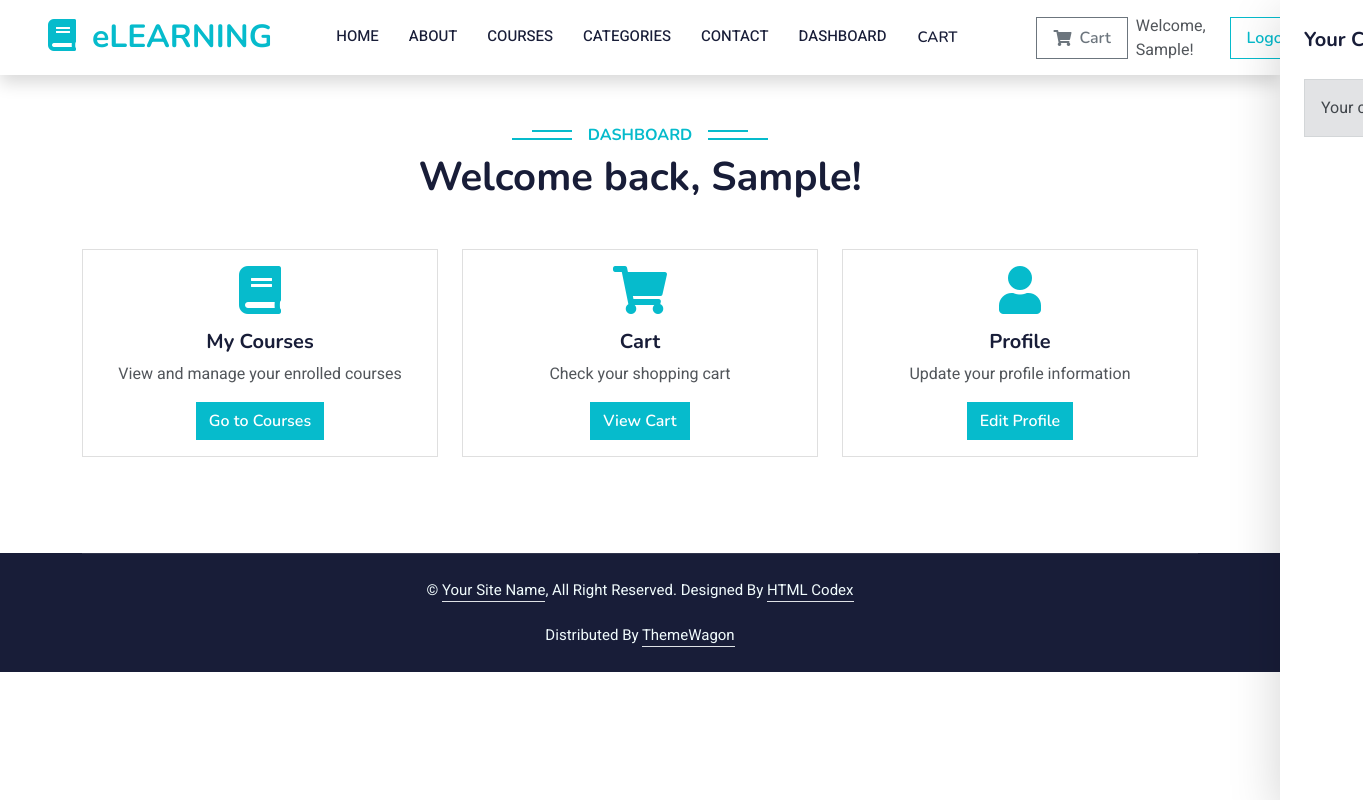
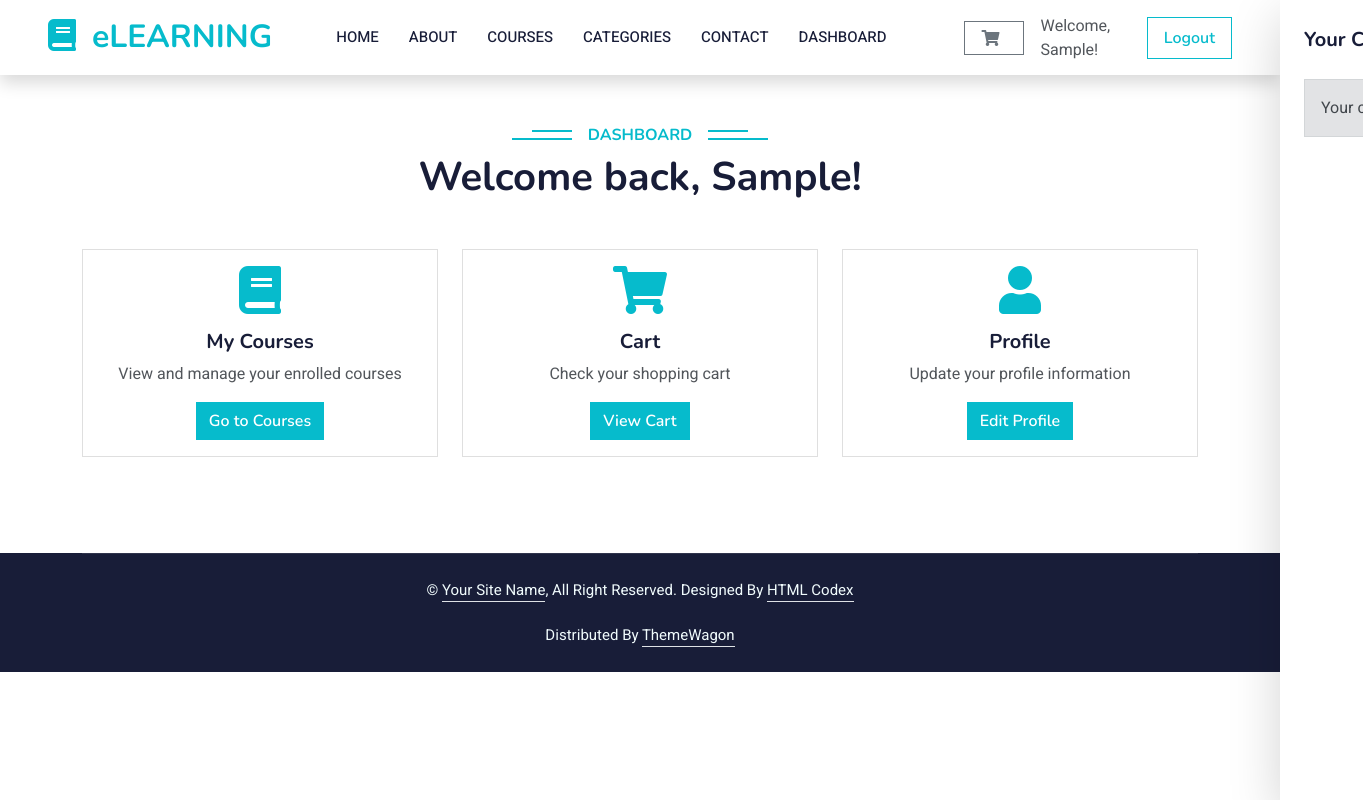
Before and after one commit to anasfalah3/LearnTech, a React (Vite) app in the folder frontend/: page /register in a window 1280 px wide. Both pictures are taken after typing "Sample", "Sample", "name@example.com", "Sample123", "Sample123" into the empty fields and a click on the button "Register". Shown: the whole page, 1363 px wide, since content can reach past the window. Built offline with nearby package versions, Linux system fonts and the light colour scheme.

Commit message:
feat: update cart and checkout functionality with improved navigation and authentication checks

```diff
--- a/frontend/src/components/cart/CartSidebar.jsx
+++ b/frontend/src/components/cart/CartSidebar.jsx
@@ -43,8 +43,8 @@ export default function CartSidebar() {
                                                 <span className="fw-semibold">Total</span>
                                                 <span className="fw-bold">${totalPrice.toFixed(2)}</span>
                                           </div>
-                                          <Link to="/cart" className="btn btn-primary w-100" onClick={closeSidebar}>
-                                                Go to Cart
+                                          <Link to="/checkout" className="btn btn-primary w-100" onClick={closeSidebar}>
+                                                Proceed to Checkout
                                           </Link>
                                     </div>
                               </>
--- a/frontend/src/components/common/Navbar.jsx
+++ b/frontend/src/components/common/Navbar.jsx
@@ -31,30 +31,21 @@ function Navbar() {
                     {isAuthenticated && (
                         <>
                             <Link to="/dashboard" className="nav-item nav-link">Dashboard</Link>
-                            <button type="button" onClick={openSidebar} className="nav-item nav-link btn btn-link position-relative">
-                                Cart
-                                {totalItems > 0 && (
-                                    <span className="position-absolute top-0 start-100 translate-middle badge rounded-pill bg-danger">
-                                        {totalItems}
-                                    </span>
-                                )}
-                            </button>
                             {isAdmin && <Link to="/admin" className="nav-item nav-link">Admin</Link>}
                         </>
                     )}
                 </div>
                 <div className="d-flex align-items-center px-4 px-lg-5">
+                    <button type="button" onClick={openSidebar} className="btn btn-outline-secondary position-relative d-flex align-items-center py-2 px-3 me-3">
+                        <i className="fa fa-shopping-cart me-2"></i>
+                        {totalItems > 0 && (
+                            <span className="position-absolute top-0 start-100 translate-middle badge rounded-pill bg-danger">
+                                {totalItems}
+                            </span>
+                        )}
+                    </button>
                     {isAuthenticated ? (
                         <div className="d-flex align-items-center gap-2">
-                            <button type="button" onClick={openSidebar} className="btn btn-outline-secondary position-relative d-flex align-items-center py-2 px-3">
-                                <i className="fa fa-shopping-cart me-2"></i>
-                                Cart
-                                {totalItems > 0 && (
-                                    <span className="position-absolute top-0 start-100 translate-middle badge rounded-pill bg-danger">
-                                        {totalItems}
-                                    </span>
-                                )}
-                            </button>
                             <span className="me-3 d-none d-lg-block">Welcome, {user.firstName}!</span>
                             <button onClick={handleLogout} className="btn btn-outline-primary py-2 px-3">
                                 Logout
--- a/frontend/src/components/courses/CourseCard.jsx
+++ b/frontend/src/components/courses/CourseCard.jsx
@@ -1,21 +1,13 @@
 import React from 'react'
-import { Link, useNavigate } from 'react-router-dom'
+import { Link } from 'react-router-dom'
 import { useCart } from '../../hooks/useCart'
-import { useAuth } from '../../hooks/useAuth'
 
 function CourseCard({ course }) {
       const { addToCart, cartItems } = useCart()
-      const { isAuthenticated } = useAuth()
-      const navigate = useNavigate()
 
       const inCart = cartItems.some((item) => item.id === course.id)
 
       const handleAddToCart = () => {
-            if (!isAuthenticated) {
-                  navigate('/login')
-                  return
-            }
-
             addToCart({
                   id: course.id,
                   slug: course.slug,
--- a/frontend/src/pages/cart/CheckoutPage.jsx
+++ b/frontend/src/pages/cart/CheckoutPage.jsx
@@ -1,12 +1,20 @@
-import React from 'react'
-import { Link, useNavigate } from 'react-router-dom'
+import React, { useEffect } from 'react'
+import { Link, useNavigate, useLocation } from 'react-router-dom'
 import { useCart } from '../../hooks/useCart'
 import { useAuth } from '../../hooks/useAuth'
 
 function CheckoutPage() {
       const { cartItems, totalItems, totalPrice, clearCart, showToast } = useCart()
-      const { enrollCourses } = useAuth()
+      const { enrollCourses, isAuthenticated } = useAuth()
       const navigate = useNavigate()
+      const location = useLocation()
+
+      useEffect(() => {
+            if (!isAuthenticated) {
+                  showToast('Please log in to continue to checkout.')
+                  navigate('/login', { state: { from: location }, replace: true })
+            }
+      }, [isAuthenticated, navigate, location, showToast])
 
       const handlePurchase = () => {
             enrollCourses(cartItems)
--- a/frontend/src/pages/public/CourseDetailPage.jsx
+++ b/frontend/src/pages/public/CourseDetailPage.jsx
@@ -1,13 +1,10 @@
-import { Link, useNavigate, useParams } from 'react-router-dom'
+import { Link, useParams } from 'react-router-dom'
 import { courses } from '../../data/courses'
 import { useCart } from '../../hooks/useCart'
-import { useAuth } from '../../hooks/useAuth'
 
 function CourseDetailPage() {
       const { slug } = useParams()
-      const navigate = useNavigate()
-      const { addToCart, cartItems } = useCart()
-      const { isAuthenticated } = useAuth()
+      const { addToCart, cartItems, openSidebar } = useCart()
       const course = courses.find((item) => item.slug === slug)
       const inCart = cartItems.some((item) => item.id === course?.id)
 
@@ -23,11 +20,6 @@ function CourseDetailPage() {
       }
 
       const handleAddToCart = () => {
-            if (!isAuthenticated) {
-                  navigate('/login')
-                  return
-            }
-
             addToCart({
                   id: course.id,
                   slug: course.slug,
@@ -73,9 +65,13 @@ function CourseDetailPage() {
                                           >
                                                 {inCart ? 'In Cart' : 'Add to Cart'}
                                           </button>
-                                          <Link to="/cart" className="btn btn-outline-primary btn-lg">
-                                                Go to Cart
-                                          </Link>
+                                          <button
+                                                type="button"
+                                                className="btn btn-outline-primary btn-lg"
+                                                onClick={openSidebar}
+                                          >
+                                                View Cart
+                                          </button>
                                     </div>
                               </div>
                         </div>
--- a/frontend/src/pages/user/DashboardPage.jsx
+++ b/frontend/src/pages/user/DashboardPage.jsx
@@ -1,8 +1,10 @@
 import React from 'react'
 import { useAuth } from '../../hooks/useAuth'
+import { useCart } from '../../hooks/useCart'
 
 function DashboardPage() {
       const { user } = useAuth()
+      const { openSidebar } = useCart()
 
       return (
             <div className="container-xxl py-5">
@@ -28,7 +30,7 @@ function DashboardPage() {
                                                 <i className="fa fa-shopping-cart fa-3x text-primary mb-3"></i>
                                                 <h5 className="card-title">Cart</h5>
                                                 <p className="card-text">Check your shopping cart</p>
-                                                <a href="/cart" className="btn btn-primary">View Cart</a>
+                                                <button type="button" className="btn btn-primary" onClick={openSidebar}>View Cart</button>
                                           </div>
                                     </div>
                               </div>
--- a/frontend/src/router/AppRouter.jsx
+++ b/frontend/src/router/AppRouter.jsx
@@ -22,7 +22,6 @@ const DashboardPage = lazy(() => import('../pages/user/DashboardPage'))
 const MyCoursesPage = lazy(() => import('../pages/user/MyCoursesPage'))
 const CoursePlayerPage = lazy(() => import('../pages/user/CoursePlayerPage'))
 const ProfilePage = lazy(() => import('../pages/user/ProfilePage'))
-const CartPage = lazy(() => import('../pages/cart/CartPage'))
 const CheckoutPage = lazy(() => import('../pages/cart/CheckoutPage'))
 
 // ── Admin pages ───────────────────────────────────────────────
@@ -46,6 +45,7 @@ export default function AppRouter() {
             <Route path="/courses" element={<CoursesPage />} />
             <Route path="/courses/:slug" element={<CourseDetailPage />} />
             <Route path="/categories" element={<CategoryPage />} />
+            <Route path="/checkout" element={<CheckoutPage />} />
             <Route path="/contact" element={<ContactPage />} />
             <Route path="/login" element={<LoginPage />} />
             <Route path="/register" element={<RegisterPage />} />
@@ -58,8 +58,6 @@ export default function AppRouter() {
               <Route path="/my-courses" element={<MyCoursesPage />} />
               <Route path="/learn/:slug" element={<CoursePlayerPage />} />
               <Route path="/profile" element={<ProfilePage />} />
-              <Route path="/cart" element={<CartPage />} />
-              <Route path="/checkout" element={<CheckoutPage />} />
             </Route>
           </Route>
 
```
